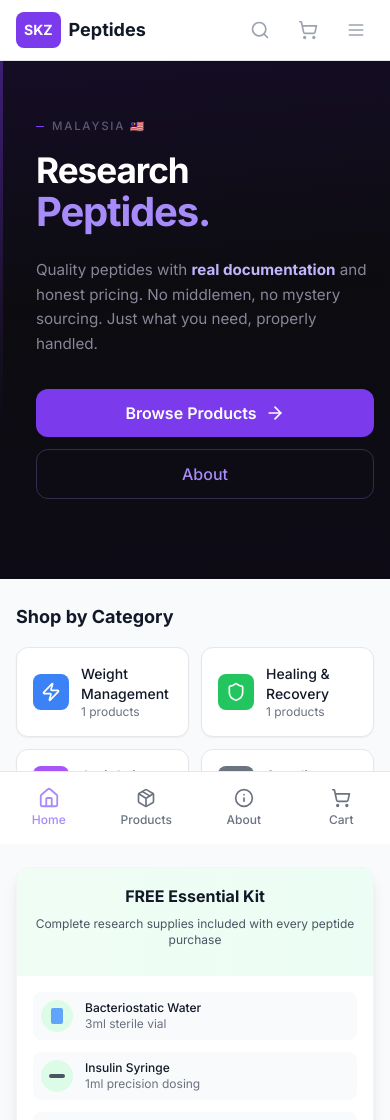
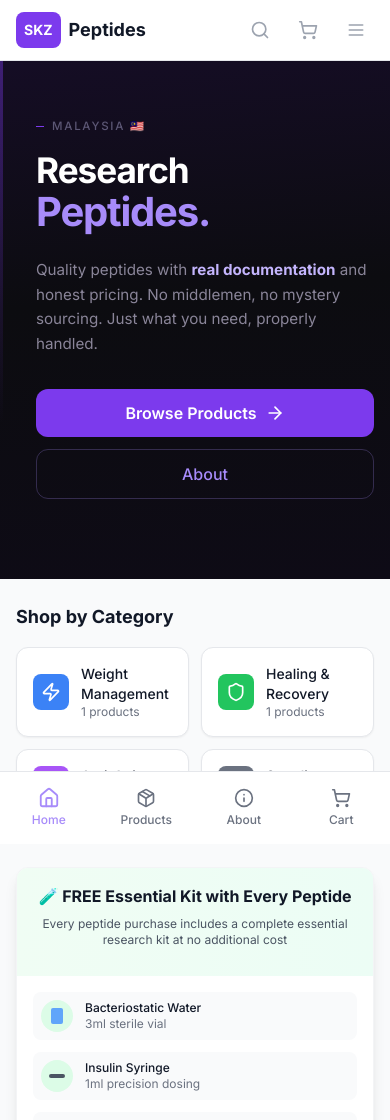
Before and after one commit to cinigami/SKZ-Peptides-, a React (Vite) app in the folder projects/skz-peptides/frontend/: page / in a window 390 px wide. Shown: the top 1120 px of the page. Built offline with nearby package versions, Linux system fonts and the light colour scheme.

Commit message:
fix: essential kit dark mode visibility on mobile home
- Added dark mode text colors to title and description
- Fixed card background for dark mode
- Fixed item label colors for dark mode

```diff
--- a/projects/skz-peptides/frontend/src/pages/mobile/MobileHome.jsx
+++ b/projects/skz-peptides/frontend/src/pages/mobile/MobileHome.jsx
@@ -150,13 +150,13 @@ const MobileHome = () => {
       {/* Free Promotions */}
       <section className="px-4 py-6 space-y-4">
         {/* FREE Essential Kit - Professional Design */}
-        <div className="bg-white rounded-xl shadow-lg border border-gray-100 overflow-hidden">
-          <div className="bg-gradient-to-r from-green-50 to-emerald-50 p-4">
-            <h3 className="font-bold text-gray-900 text-center mb-2">
-              FREE Essential Kit
+        <div className="bg-white dark:bg-gray-800 rounded-xl shadow-lg border border-gray-100 dark:border-gray-700 overflow-hidden">
+          <div className="bg-gradient-to-r from-green-50 to-emerald-50 dark:from-green-900/30 dark:to-emerald-900/30 p-4">
+            <h3 className="font-bold text-gray-900 dark:text-white text-center mb-2">
+              🧪 FREE Essential Kit with Every Peptide
             </h3>
-            <p className="text-xs text-gray-600 text-center mb-3">
-              Complete research supplies included with every peptide purchase
+            <p className="text-xs text-gray-600 dark:text-gray-300 text-center mb-3">
+              Every peptide purchase includes a complete essential research kit at no additional cost
             </p>
           </div>
 
@@ -168,7 +168,7 @@ const MobileHome = () => {
                   <div className="w-3 h-4 bg-blue-400 rounded-sm"></div>
                 </div>
                 <div>
-                  <p className="font-medium text-gray-900 text-xs">Bacteriostatic Water</p>
+                  <p className="font-medium text-gray-900 dark:text-white text-xs">Bacteriostatic Water</p>
                   <p className="text-gray-500 text-xs">3ml sterile vial</p>
                 </div>
               </div>
@@ -179,7 +179,7 @@ const MobileHome = () => {
                   <div className="w-4 h-1 bg-gray-600 rounded-full"></div>
                 </div>
                 <div>
-                  <p className="font-medium text-gray-900 text-xs">Insulin Syringe</p>
+                  <p className="font-medium text-gray-900 dark:text-white text-xs">Insulin Syringe</p>
                   <p className="text-gray-500 text-xs">1ml precision dosing</p>
                 </div>
               </div>
@@ -190,7 +190,7 @@ const MobileHome = () => {
                   <div className="w-3 h-3 bg-white border border-gray-300 rounded"></div>
                 </div>
                 <div>
-                  <p className="font-medium text-gray-900 text-xs">Alcohol Prep Pad</p>
+                  <p className="font-medium text-gray-900 dark:text-white text-xs">Alcohol Prep Pad</p>
                   <p className="text-gray-500 text-xs">Sterile 70% isopropyl</p>
                 </div>
               </div>
```
Also changed, not shown: 1 other file (tests, documents, lock files or other folders).
